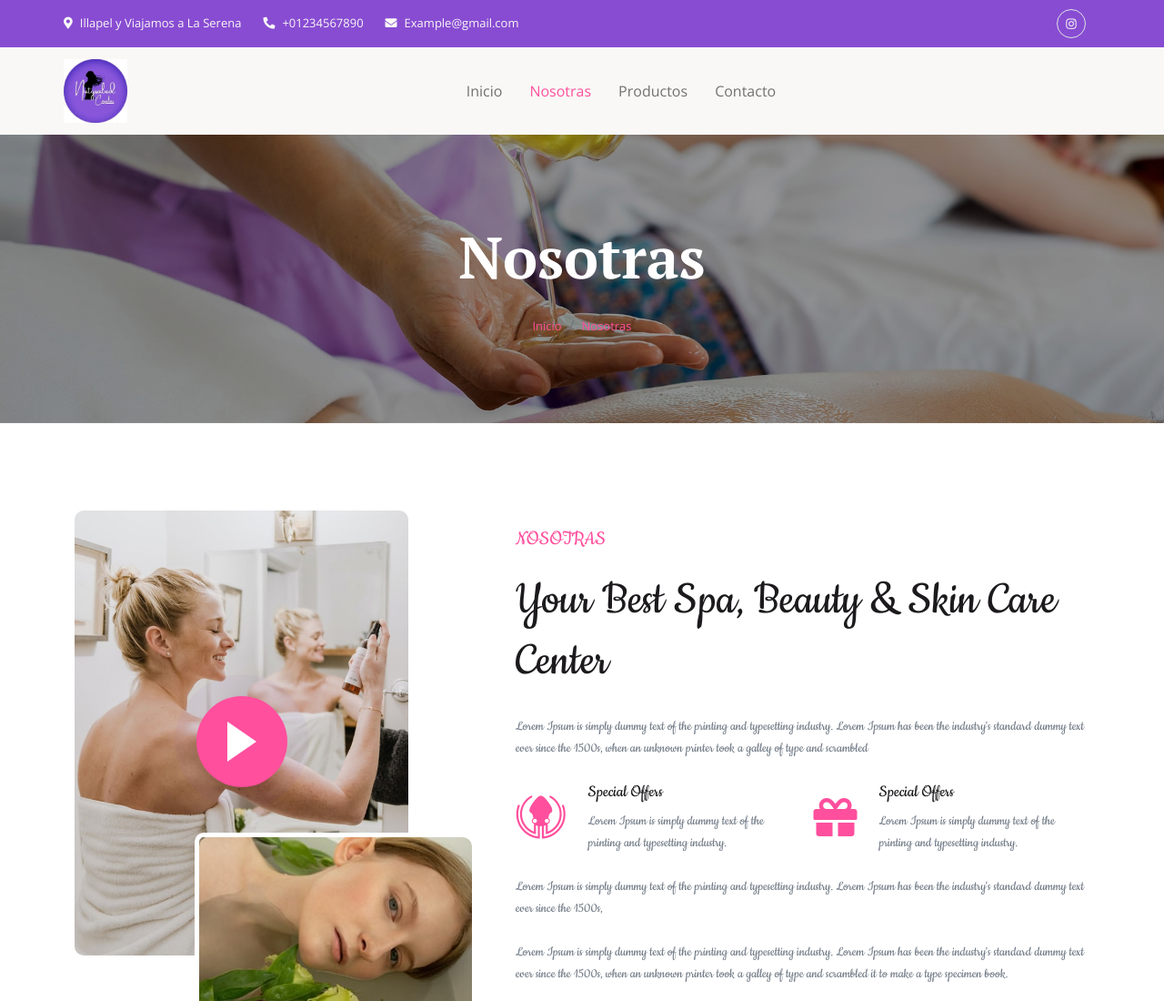
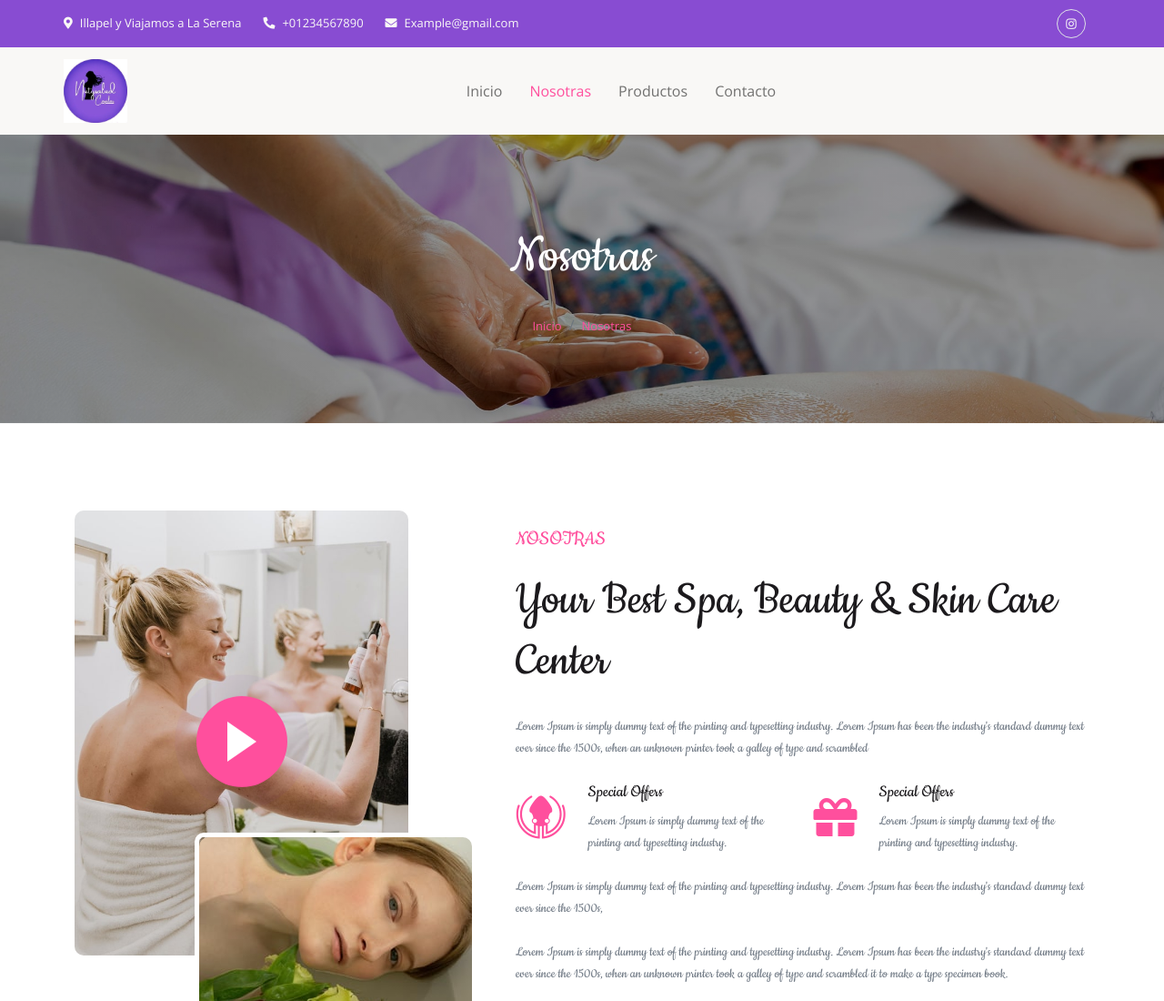
Before and after one commit to JOSE616MIGUEL/Nutysalud, a plain HTML site: page nosotras.html in a window 1280 px wide. Shown: the top 1100 px of the page at 91% size. Drawn offline with nearby package versions, Linux system fonts and the light colour scheme.

Commit message:
se agrega nuevo elemento

```diff
--- a/nosotras.html
+++ b/nosotras.html
@@ -121,8 +121,8 @@
           <!-- Header Start -->
           <div class="container-fluid bg-breadcrumb py-5">
             <div class="container text-center py-5">
-                <h3 class="text-white display-3 mb-4">Nosotras</h1>
-                <ol class="breadcrumb justify-content-center mb-0">
+                <h3 class="text-white display-3 mb-4 cookie-regular">Nosotras</h1>
+                    <ol class="breadcrumb justify-content-center mb-0">
                     <li class="breadcrumb-item"><a href="index.html">Inicio</a></li>
                     <li class="breadcrumb-item active text-white"><a href="nosotras.html">Nosotras</a></li>
                 </ol>
```
Also changed, not shown: productos.html (indentation only).
